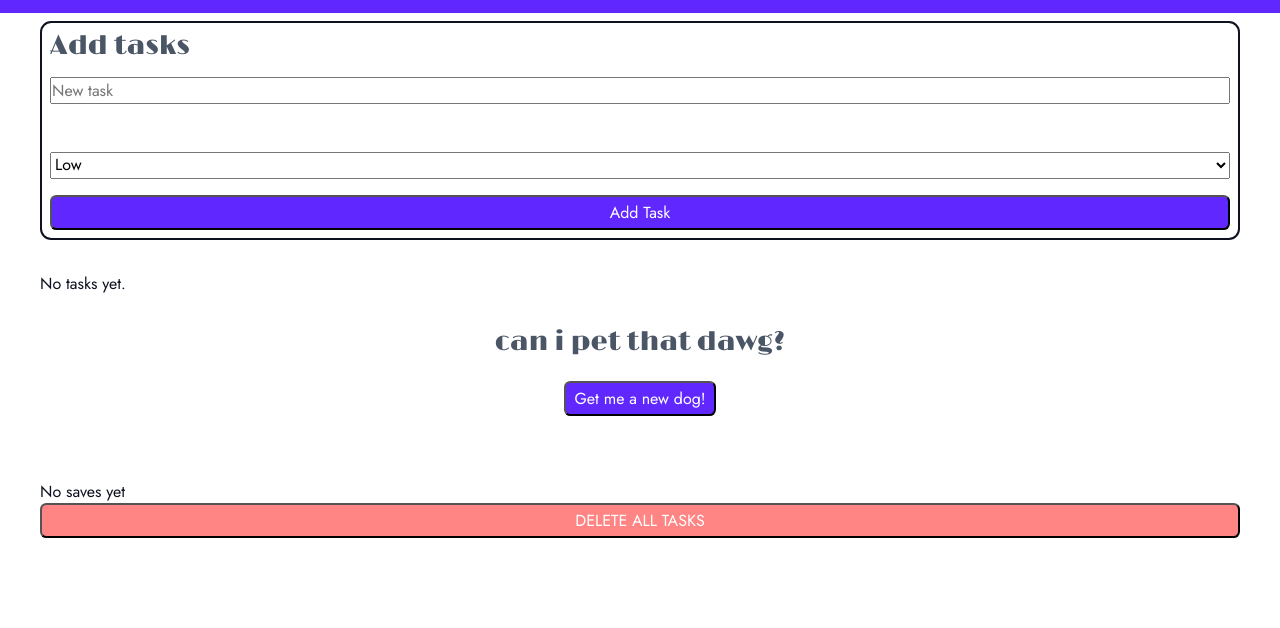
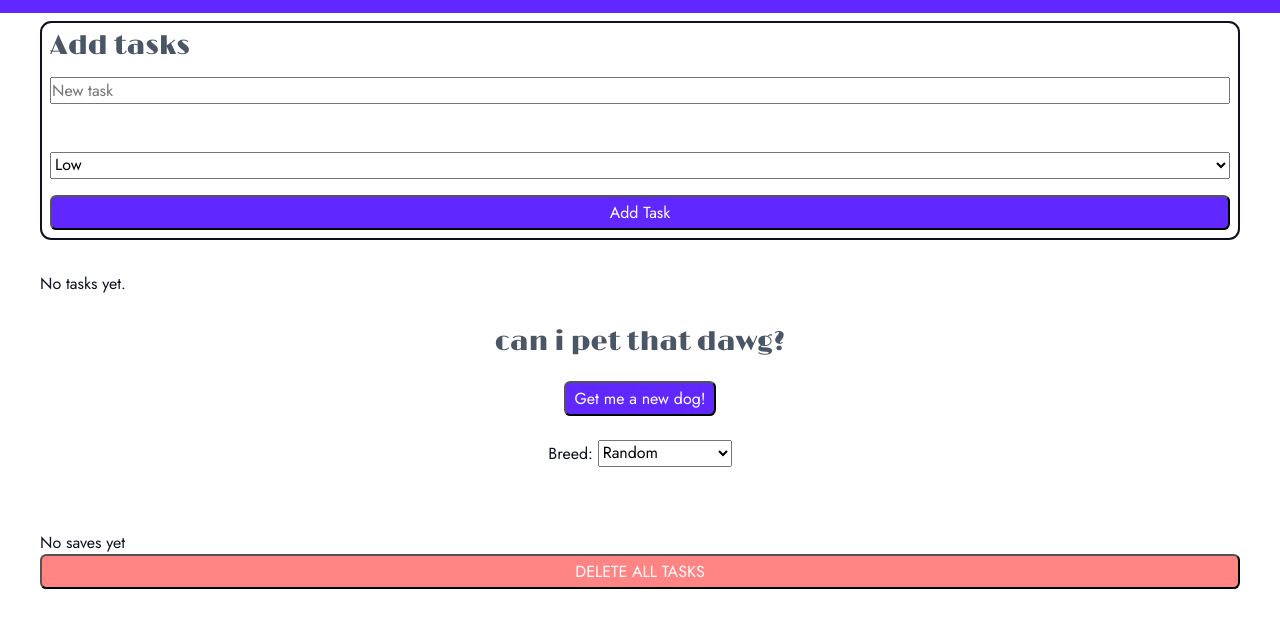
Before and after one commit to Martin-Joensson/task-tracker, a website with bundled scripts: page index.html in a window 1280 px wide. Shown: the part 126-754 px from the top of the page. Built offline with nearby package versions, Linux system fonts and the light colour scheme; no server answers.

Commit message:
Update: Polished some UI Add: Breed selection

```diff
--- a/index.html
+++ b/index.html
@@ -26,8 +26,16 @@
       <section class="dog-section">
         <h2>can i pet that dawg?</h2>
         <p id="dog-loading">Loading...</p>
-        <img id="dog-image" src="" alt="" />
+        <img id="dog-image" hidden src="" alt="No dog loaded yet" />
         <button id="dog-button">Get me a new dog!</button>
+
+        <label for="breed-select"
+          >Breed:
+
+          <select id="breed-select">
+            <option value="random" default>Random</option>
+          </select>
+        </label>
       </section>
     </div>
     <footer id="footer"></footer>
--- a/src/fetch.ts
+++ b/src/fetch.ts
@@ -1,6 +1,9 @@
 const button = document.querySelector("#dog-button") as HTMLButtonElement;
 const image = document.querySelector("#dog-image") as HTMLImageElement;
 const loading = document.querySelector("#dog-loading") as HTMLParagraphElement;
+const breedSelect = document.querySelector(
+  "#breed-select",
+) as HTMLSelectElement;
 
 button.addEventListener("click", getDog);
 
@@ -9,20 +12,34 @@ type DogResponse = {
   status: string;
 };
 
-function getRandomNumber(): number {
-  let randomNumber = Math.random();
-  return randomNumber;
+const breeds = [
+  { value: "random", label: "Random" },
+  { value: "whippet", label: "Whippet" },
+  { value: "shiba", label: "Shiba" },
+  { value: "poodle/standard", label: "Standard Poodle" },
+];
+
+for (const breed of breeds) {
+  const option = document.createElement("option");
+  option.value = breed.value;
+  option.textContent = breed.label;
+
+  breedSelect.append(option);
 }
 
 async function getDog(): Promise<void> {
-  let apiSrc = "https://dog.ceo/api/breed/whippet/images/random";
-  if (getRandomNumber() < 0.2) {
-    apiSrc = "https://dog.ceo/api/breed/poodle/standard/images/random";
-  } else if (getRandomNumber() < 0.6) {
-    apiSrc = "https://dog.ceo/api/breed/shiba/images/random";
-  } else {
-    apiSrc = "https://dog.ceo/api/breed/whippet/images/random";
-  }
+  const breed = breedSelect?.value ?? "whippet";
+  const apiSrc =
+    breed === "random"
+      ? "https://dog.ceo/api/breeds/image/random"
+      : `https://dog.ceo/api/breed/${breed}/images/random`;
+
+  // let apiSrc = `https://dog.ceo/api/breed/${breed}/images/random`;
+  // if (breed === "random") {
+  //   apiSrc = "https://dog.ceo/api/breeds/images/random";
+  // } else {
+  //   apiSrc = `https://dog.ceo/api/breed/${breed}/images/random`;
+  // }
 
   try {
     button.disabled = true;
```
Also changed, not shown: dist/fetch.js, 1 other file.
